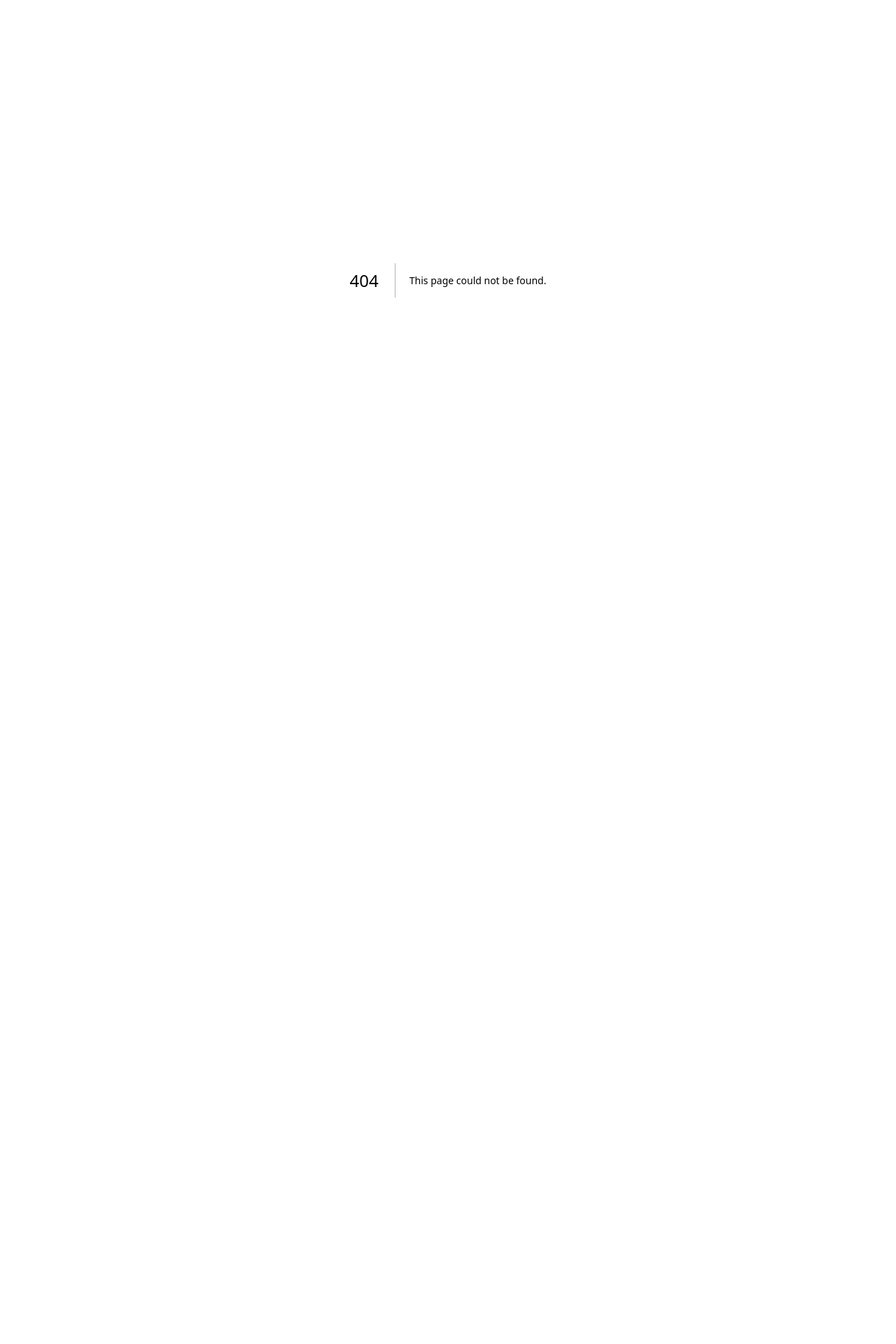
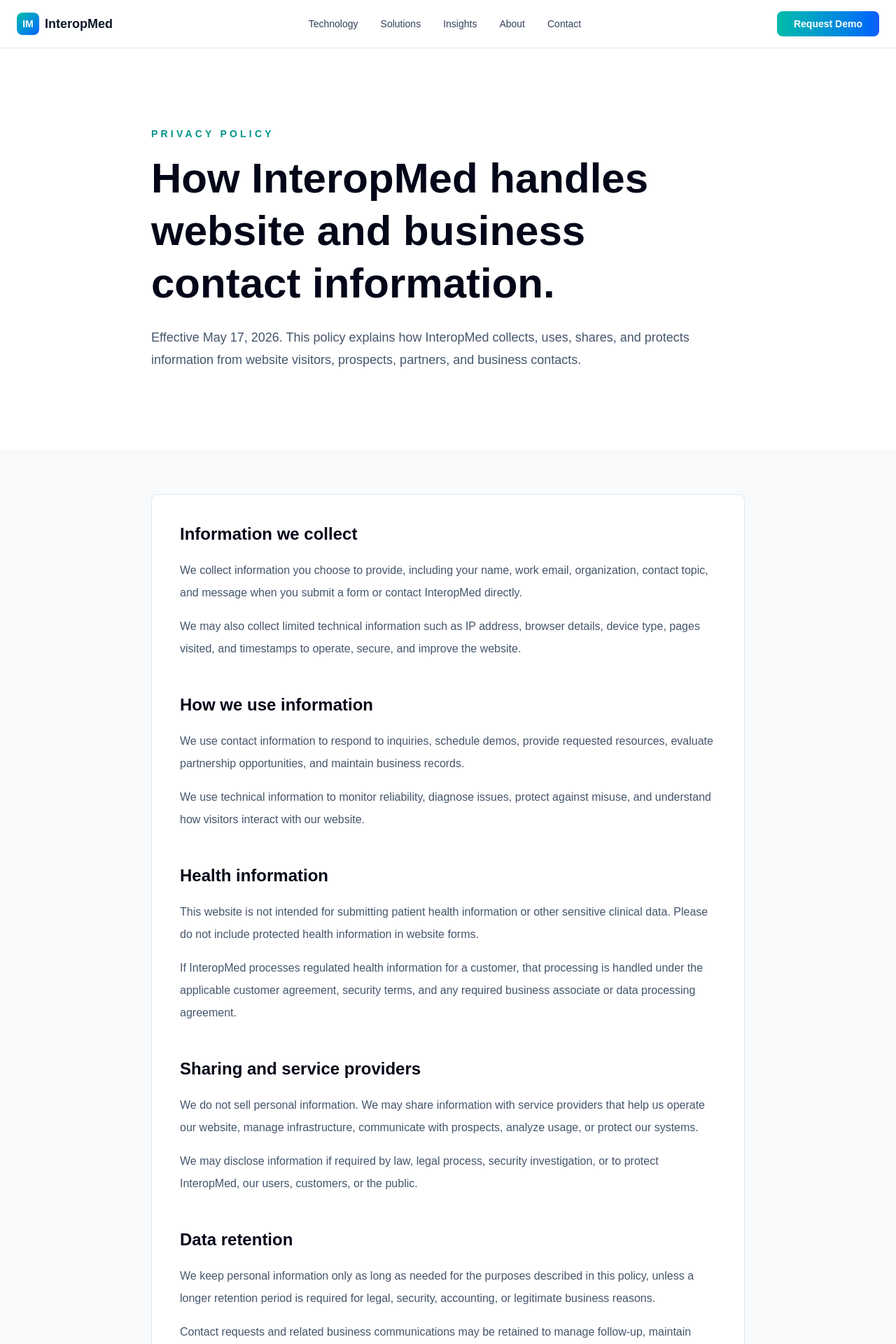
Before and after one commit to interopmed/interopmed, a Next.js app: page /privacy in a window 1280 px wide. Before the commit this address had no page. Shown: the top 1920 px of the page at 70% size. Before the commit the page ends 800 px from the top, so only its background shows below. Built offline with nearby package versions, Linux system fonts and the light colour scheme.

Commit message:
Privacy Policy Page

```diff
--- /dev/null
+++ b/src/app/privacy/page.tsx
@@ -0,0 +1,131 @@
+import Footer from '@/components/Footer'
+import Navbar from '@/components/Navbar'
+
+export const metadata = {
+  title: 'Privacy Policy | InteropMed',
+  description: 'InteropMed privacy policy for website visitors, prospective customers, and business contacts.',
+}
+
+const sections = [
+  {
+    title: 'Information we collect',
+    body: [
+      'We collect information you choose to provide, including your name, work email, organization, contact topic, and message when you submit a form or contact InteropMed directly.',
+      'We may also collect limited technical information such as IP address, browser details, device type, pages visited, and timestamps to operate, secure, and improve the website.',
+    ],
+  },
+  {
+    title: 'How we use information',
+    body: [
+      'We use contact information to respond to inquiries, schedule demos, provide requested resources, evaluate partnership opportunities, and maintain business records.',
+      'We use technical information to monitor reliability, diagnose issues, protect against misuse, and understand how visitors interact with our website.',
+    ],
+  },
+  {
+    title: 'Health information',
+    body: [
+      'This website is not intended for submitting patient health information or other sensitive clinical data. Please do not include protected health information in website forms.',
+      'If InteropMed processes regulated health information for a customer, that processing is handled under the applicable customer agreement, security terms, and any required business associate or data processing agreement.',
+    ],
+  },
+  {
+    title: 'Sharing and service providers',
+    body: [
+      'We do not sell personal information. We may share information with service providers that help us operate our website, manage infrastructure, communicate with prospects, analyze usage, or protect our systems.',
+      'We may disclose information if required by law, legal process, security investigation, or to protect InteropMed, our users, customers, or the public.',
+    ],
+  },
+  {
+    title: 'Data retention',
+    body: [
+      'We keep personal information only as long as needed for the purposes described in this policy, unless a longer retention period is required for legal, security, accounting, or legitimate business reasons.',
+      'Contact requests and related business communications may be retained to manage follow-up, maintain relationship history, and improve support quality.',
+    ],
+  },
+  {
+    title: 'Security',
+    body: [
+      'We use administrative, technical, and organizational safeguards designed to protect information against unauthorized access, loss, misuse, or alteration.',
+      'No internet service can guarantee absolute security, so visitors should avoid submitting unnecessary sensitive information through public website forms.',
+    ],
+  },
+  {
+    title: 'Your choices',
+    body: [
+      'You may request access, correction, deletion, or restriction of personal information where applicable law provides those rights.',
+      'You may also opt out of non-essential marketing communications by using the unsubscribe instructions in those messages or by contacting us.',
+    ],
+  },
+  {
+    title: 'International visitors',
+    body: [
+      'InteropMed may process information in countries where we or our service providers operate. Those locations may have privacy laws different from your jurisdiction.',
+      'When required, we use appropriate contractual, organizational, or technical measures for cross-border processing.',
+    ],
+  },
+  {
+    title: 'Changes to this policy',
+    body: [
+      'We may update this policy to reflect changes in our practices, services, or legal requirements. The updated version will be posted on this page with a revised effective date.',
+    ],
+  },
+]
+
+export default function PrivacyPage() {
+  return (
+    <>
+      <Navbar />
+      <main>
+        <section className="bg-white py-20 dark:bg-slate-950 md:py-28">
+          <div className="mx-auto max-w-4xl px-6">
+            <p className="mb-4 text-sm font-semibold uppercase tracking-[0.3em] text-teal-600 dark:text-teal-400">
+              Privacy Policy
+            </p>
+            <h1 className="mb-6 text-4xl font-bold leading-tight text-slate-950 dark:text-white md:text-6xl">
+              How InteropMed handles website and business contact information.
+            </h1>
+            <p className="text-lg leading-8 text-slate-600 dark:text-slate-300">
+              Effective May 17, 2026. This policy explains how InteropMed collects, uses, shares, and protects information from website visitors, prospects, partners, and business contacts.
+            </p>
+          </div>
+        </section>
+
+        <section className="bg-slate-50 py-16 dark:bg-slate-900">
+          <div className="mx-auto max-w-4xl px-6">
+            <div className="rounded-lg border border-slate-200 bg-white p-6 dark:border-slate-800 dark:bg-slate-950 md:p-10">
+              <div className="space-y-12">
+                {sections.map((section) => (
+                  <section key={section.title}>
+                    <h2 className="mb-5 text-2xl font-bold text-slate-950 dark:text-white">
+                      {section.title}
+                    </h2>
+                    <div className="space-y-4">
+                      {section.body.map((paragraph) => (
+                        <p
+                          key={paragraph}
+                          className="text-base leading-8 text-slate-600 dark:text-slate-300"
+                        >
+                          {paragraph}
+                        </p>
+                      ))}
+                    </div>
+                  </section>
+                ))}
+
+                <section>
+                  <h2 className="mb-5 text-2xl font-bold text-slate-950 dark:text-white">
+                    Contact us
+                  </h2>
+                  <p className="text-base leading-8 text-slate-600 dark:text-slate-300">
+                    For privacy questions or requests, contact InteropMed at privacy@interopmed.com or use the contact form on this website.
+                  </p>
+                </section>
+              </div>
+            </div>
+          </div>
+        </section>
+      </main>
+      <Footer />
+    </>
+  )
+}
--- a/src/components/Footer.tsx
+++ b/src/components/Footer.tsx
@@ -46,7 +46,7 @@ export default function Footer() {
           <div>
             <h3 className="text-sm font-semibold text-slate-900 dark:text-white mb-4">Legal</h3>
             <ul className="space-y-2 text-sm">
-              <li><a href="#privacy" className="text-slate-600 dark:text-slate-400 hover:text-teal-600 dark:hover:text-teal-400">Privacy Policy</a></li>
+              <li><Link href="/privacy" className="text-slate-600 dark:text-slate-400 hover:text-teal-600 dark:hover:text-teal-400">Privacy Policy</Link></li>
               <li><a href="#terms" className="text-slate-600 dark:text-slate-400 hover:text-teal-600 dark:hover:text-teal-400">Terms of Service</a></li>
               <li><a href="#compliance" className="text-slate-600 dark:text-slate-400 hover:text-teal-600 dark:hover:text-teal-400">Compliance</a></li>
             </ul>
```
